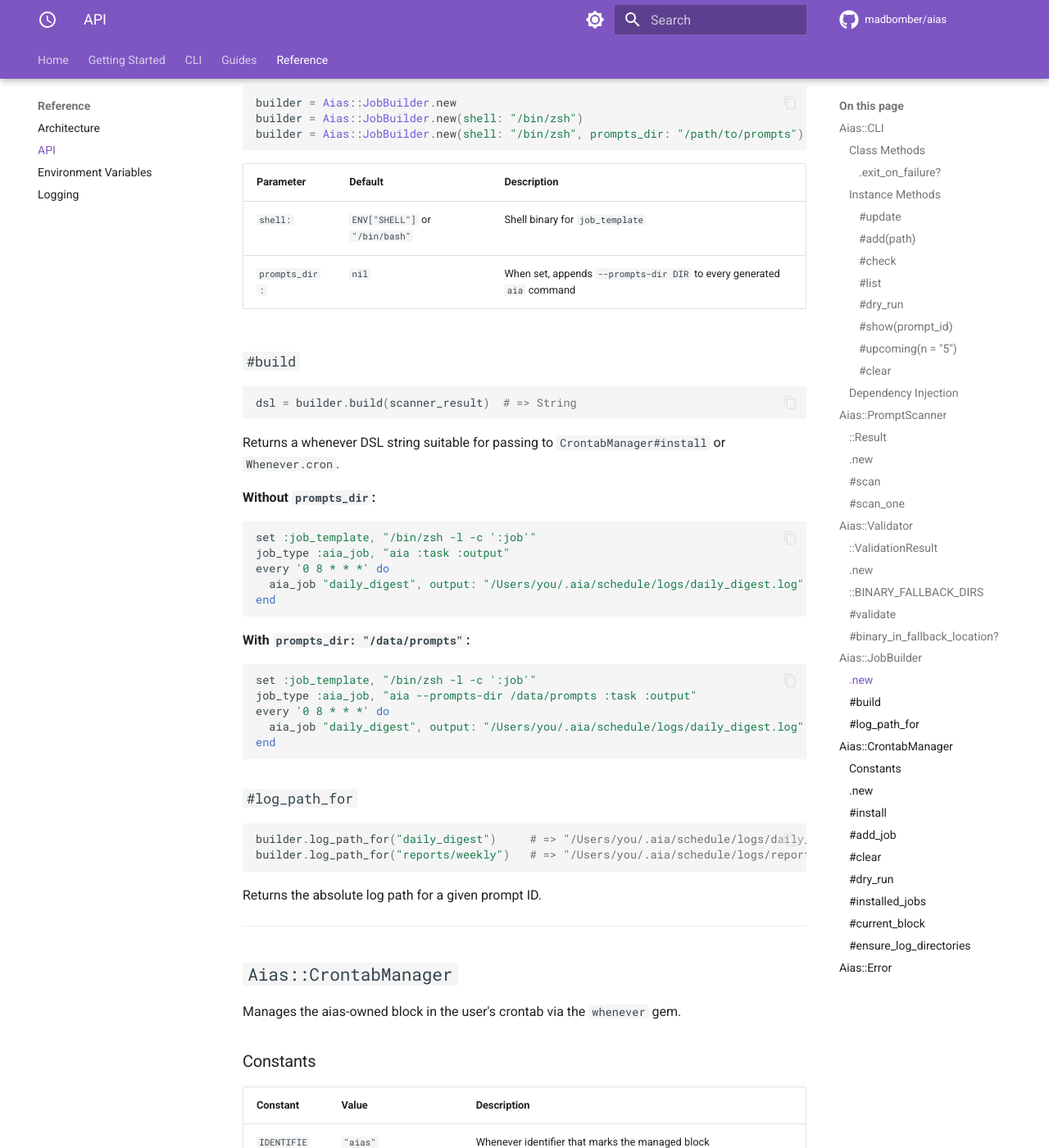
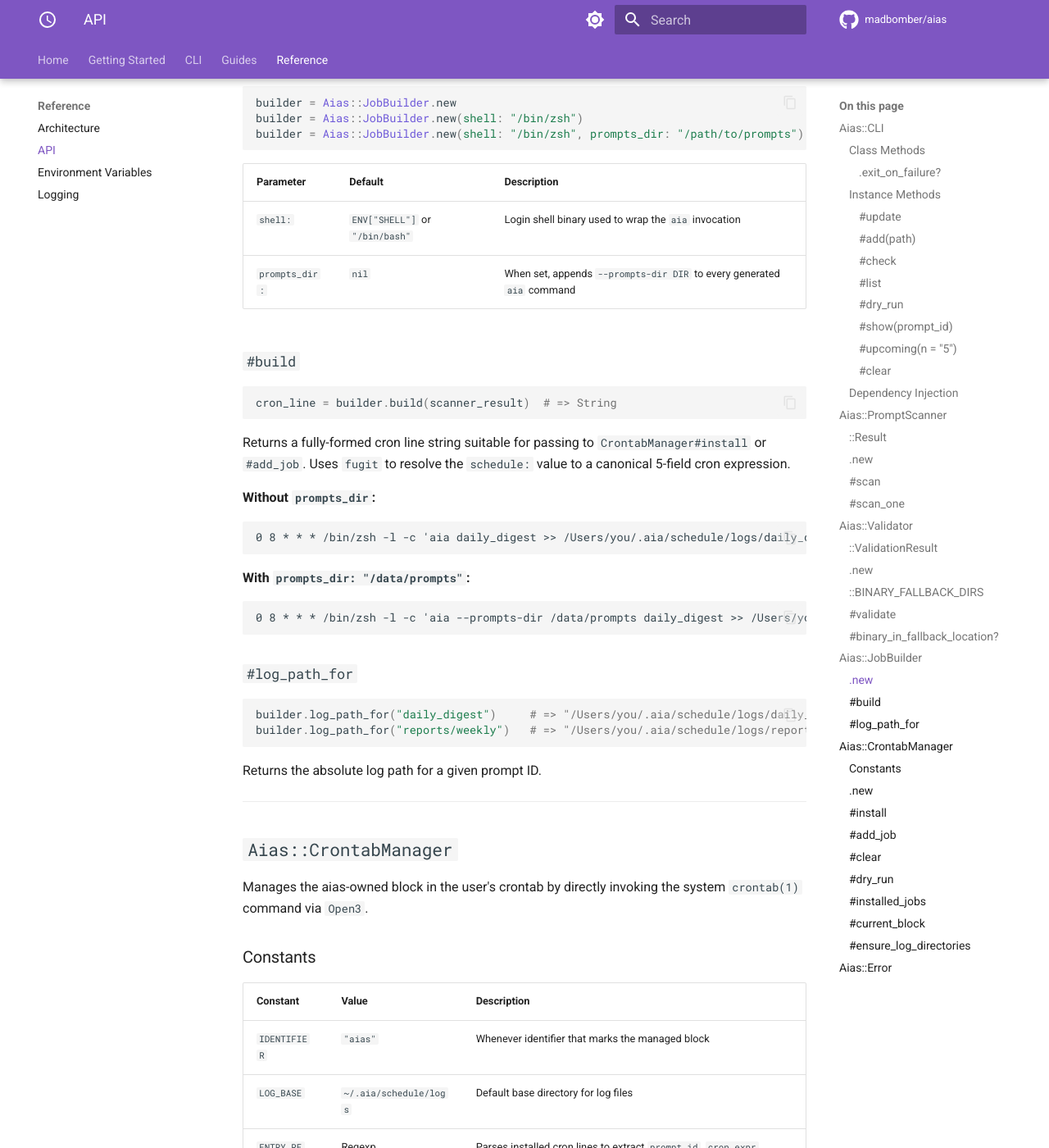
Before and after one commit to MadBomber/aias, an MkDocs documentation site: the page built from docs/reference/api.md, in a window 1280 px wide and 1400 px high, scrolled down 5877 px. Shown: the whole window at 82% size. Built offline with MkDocs 1.6.1 and Material for MkDocs 9.7.7, drawn with Linux system fonts in a browser that asks for light colours; comment, search, counter and statistics services are not loaded; some of the changed text lies outside the part shown.

````diff
--- a/docs/reference/api.md
+++ b/docs/reference/api.md
@@ -247,7 +247,7 @@
 
 ## `Aias::JobBuilder`
 
-Converts a `PromptScanner::Result` into a `whenever` DSL string. Pure function — no I/O.
+Converts a `PromptScanner::Result` into a raw cron line string. Pure function — no I/O.
 
 ### `.new`
 
@@ -259,35 +259,27 @@
 
 | Parameter | Default | Description |
 |---|---|---|
-| `shell:` | `ENV["SHELL"]` or `"/bin/bash"` | Shell binary for `job_template` |
+| `shell:` | `ENV["SHELL"]` or `"/bin/bash"` | Login shell binary used to wrap the `aia` invocation |
 | `prompts_dir:` | `nil` | When set, appends `--prompts-dir DIR` to every generated `aia` command |
 
 ### `#build`
 
 ```ruby
-dsl = builder.build(scanner_result)  # => String
+cron_line = builder.build(scanner_result)  # => String
 ```
 
-Returns a whenever DSL string suitable for passing to `CrontabManager#install` or `Whenever.cron`.
+Returns a fully-formed cron line string suitable for passing to `CrontabManager#install` or `#add_job`. Uses `fugit` to resolve the `schedule:` value to a canonical 5-field cron expression.
 
 **Without `prompts_dir`:**
 
-```ruby
-set :job_template, "/bin/zsh -l -c ':job'"
-job_type :aia_job, "aia :task :output"
-every '0 8 * * *' do
-  aia_job "daily_digest", output: "/Users/you/.aia/schedule/logs/daily_digest.log"
-end
+```
+0 8 * * * /bin/zsh -l -c 'aia daily_digest >> /Users/you/.aia/schedule/logs/daily_digest.log 2>&1'
 ```
 
 **With `prompts_dir: "/data/prompts"`:**
 
-```ruby
-set :job_template, "/bin/zsh -l -c ':job'"
-job_type :aia_job, "aia --prompts-dir /data/prompts :task :output"
-every '0 8 * * *' do
-  aia_job "daily_digest", output: "/Users/you/.aia/schedule/logs/daily_digest.log"
-end
+```
+0 8 * * * /bin/zsh -l -c 'aia --prompts-dir /data/prompts daily_digest >> /Users/you/.aia/schedule/logs/daily_digest.log 2>&1'
 ```
 
 ### `#log_path_for`
@@ -303,7 +295,7 @@
 
 ## `Aias::CrontabManager`
 
-Manages the aias-owned block in the user's crontab via the `whenever` gem.
+Manages the aias-owned block in the user's crontab by directly invoking the system `crontab(1)` command via `Open3`.
 
 ### Constants
 
@@ -330,12 +322,12 @@
 ### `#install`
 
 ```ruby
-manager.install(dsl_string)
+manager.install(cron_lines)
 ```
 
-Creates `@log_base` if absent, then calls `Whenever::CommandLine.execute` with `update: true` to replace the `aias`-managed block.
+Accepts a single cron line string or an array of cron line strings. Creates `@log_base` if absent, then replaces the entire `aias`-managed crontab block by piping the new content to `crontab -` via `Open3`.
 
-**Raises** `Aias::Error` if `whenever` fails to write the crontab.
+**Raises** `Aias::Error` if the `crontab` command exits non-zero.
 
 ### `#add_job`
 
@@ -359,15 +351,15 @@
 manager.clear
 ```
 
-Calls `Whenever::CommandLine.execute` with `clear: true`. Removes the `aias`-managed block; non-aias entries are untouched.
+Removes the `# BEGIN aias` … `# END aias` block from the crontab and rewrites it via `crontab -`. Non-aias entries are untouched.
 
 ### `#dry_run`
 
 ```ruby
-output = manager.dry_run(dsl_string)  # => String
+output = manager.dry_run(cron_lines)  # => String
 ```
 
-Returns the cron lines that would be installed, without writing anything. Calls `Whenever.cron(string: dsl_string)`.
+Returns the cron lines that would be installed joined by newlines, without making any system calls or writing to the crontab.
 
 ### `#installed_jobs`
 
@@ -387,7 +379,7 @@
 block = manager.current_block  # => String
 ```
 
-Returns the raw text between the `Begin Whenever` and `End Whenever` marker lines (markers excluded). Returns `""` when no block exists.
+Returns the raw text between the `# BEGIN aias` and `# END aias` marker lines (markers excluded). Returns `""` when no block exists.
 
 ### `#ensure_log_directories`
 
````
Also changed, not shown: CHANGELOG.md (+38 -0 lines), docs/reference/architecture.md (+21 -13 lines), 2 other files.
